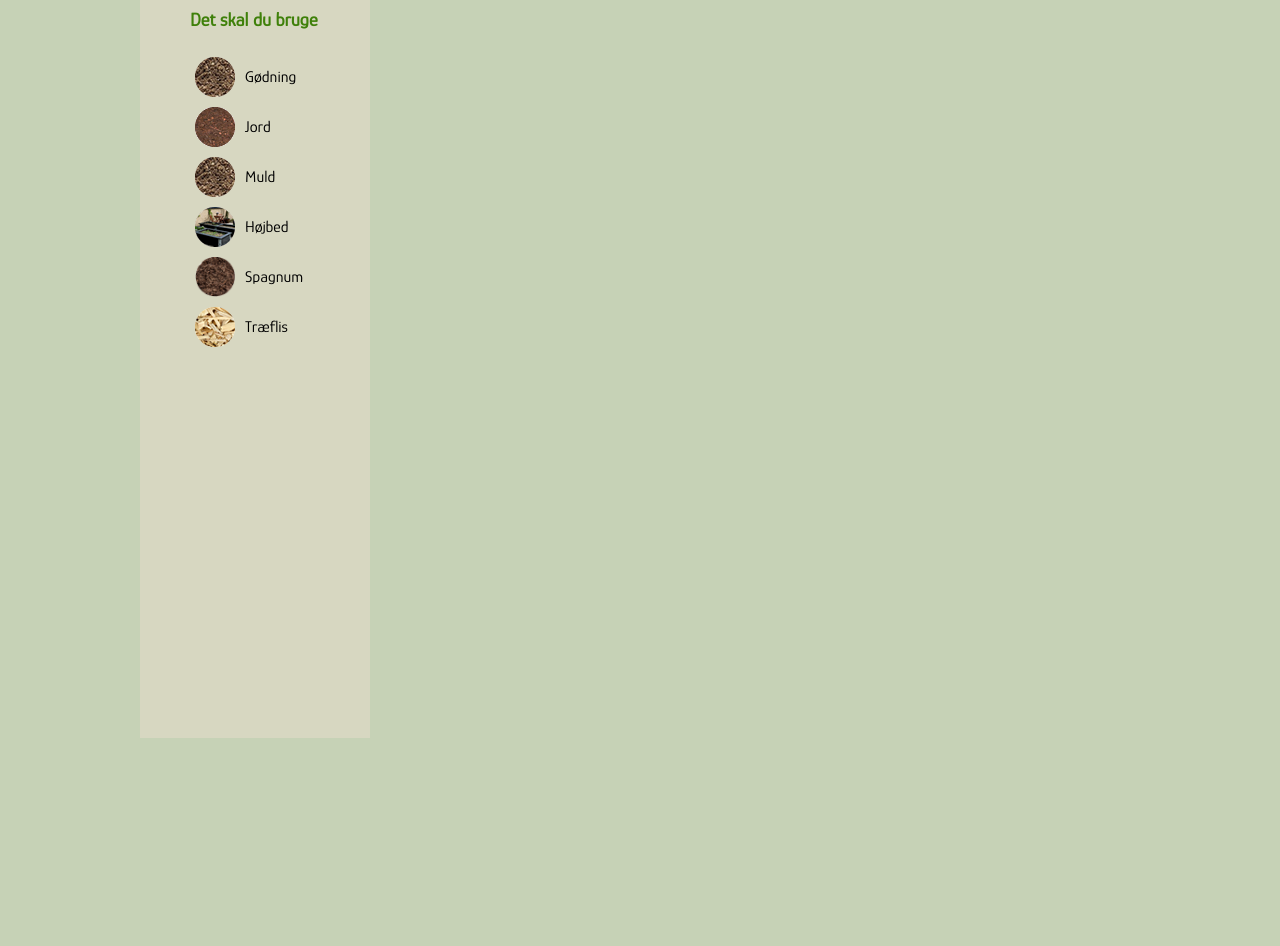
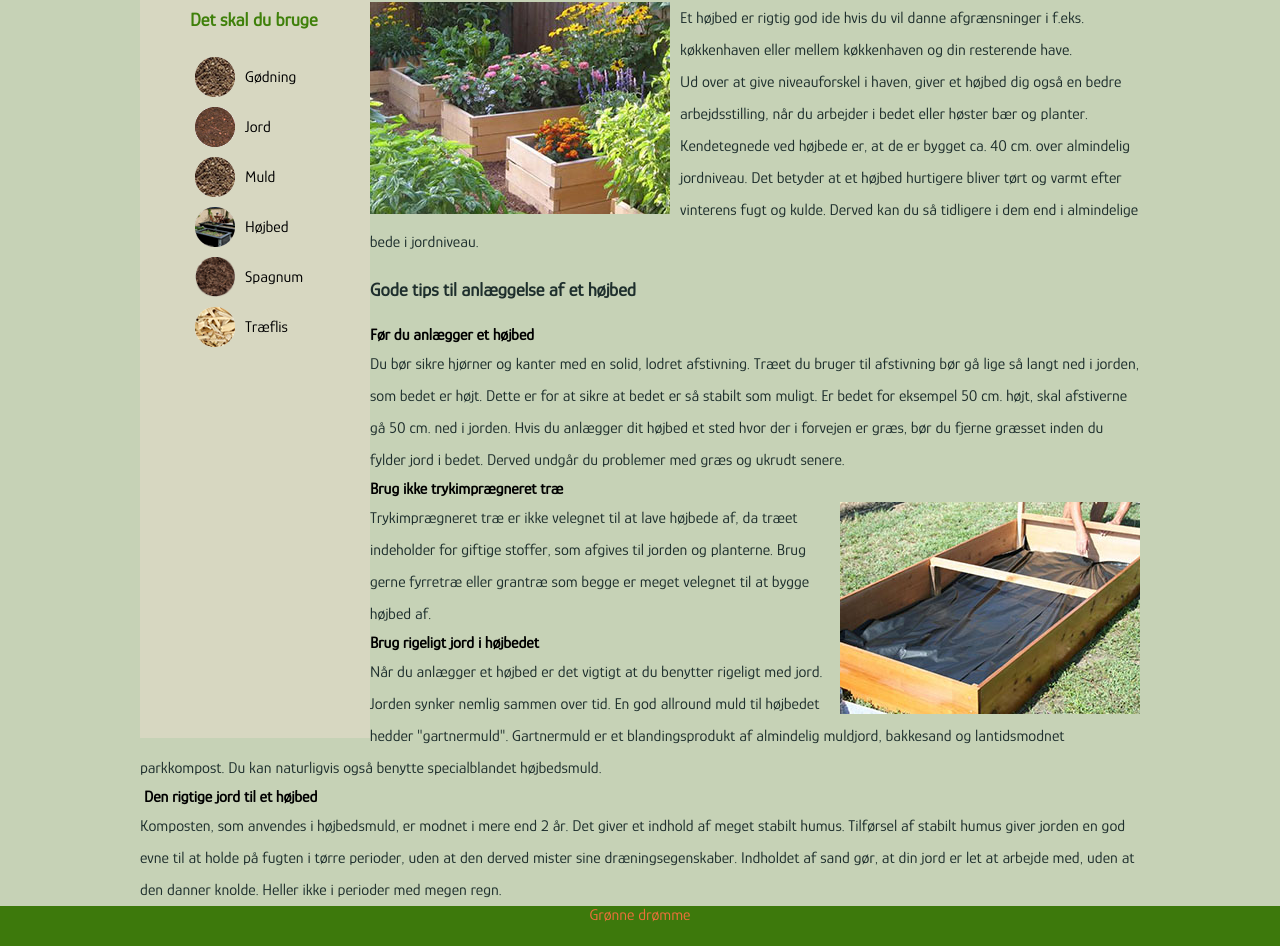
Before and after one commit to Lindegaard1/GroenneDroemme, a plain HTML site: page GronneDromme/blog.html in a window 1280 px wide. Shown: the part 206-1152 px from the top of the page. Before the commit the page ends 944 px from the top, so only its background shows below. Drawn offline with Linux system fonts and the light colour scheme.

Commit message:
Text added to blog

```diff
--- a/GronneDromme/blog.html
+++ b/GronneDromme/blog.html
@@ -37,10 +37,27 @@
                         <img src="img/traeflis.png" alt="Træflis"><span class="SidebarText">Træflis</span>
                     </ul>
                </div>
-
-               <div>
-                   <h2></h2>
-               </div>
+           </article>
+           <article>
+               <h2>Lav dit eget højbed</h2>
+               <img src="img/blog_godt-hojbed.jpg" alt="Højbed" class="Imgfloatleft">
+               <p>Et højbed er rigtig god ide hvis du vil danne afgrænsninger i f.eks. køkkenhaven eller mellem køkkenhaven og din resterende have.</p>
+               <p>Ud over at give niveauforskel i haven, giver et højbed dig også en bedre arbejdsstilling, når du arbejder i bedet eller høster bær og planter.</p>
+               <p>Kendetegnede ved højbede er, at de er bygget ca. 40 cm. over almindelig jordniveau. Det betyder at et højbed hurtigere bliver tørt og varmt efter vinterens fugt og kulde. Derved kan du så tidligere i dem end i almindelige bede i jordniveau.
+                </p>
+                <h3>Gode tips til anlæggelse af et højbed</h3>
+                <h4 class="Overskrifter">Før du anlægger et højbed</h4>
+                <p>Du bør sikre hjørner og kanter med en solid, lodret afstivning. Træet du bruger til afstivning bør gå lige så langt ned i jorden, som bedet er højt. Dette er for at sikre at bedet er så stabilt som muligt. Er bedet for eksempel 50 cm. højt, skal afstiverne gå 50 cm. ned i jorden. Hvis du anlægger dit højbed et sted hvor der i forvejen er græs, bør du fjerne græsset inden du fylder jord i bedet. Derved undgår du problemer med græs og ukrudt senere.
+                </p>
+                <h4 class="Overskrifter">Brug ikke trykimprægneret træ</h4>
+                <img src="img/hojbedsramme.jpg" alt="Højbed ramme" class="Imgfloatright">
+                <p>Trykimprægneret træ er ikke velegnet til at lave højbede af, da træet indeholder for giftige stoffer, som afgives til jorden og planterne. Brug gerne fyrretræ eller grantræ som begge er meget velegnet til at bygge højbed af.
+                </p>
+                <h4 class="Overskrifter"> Brug rigeligt jord i højbedet</h4>
+                <p>Når du anlægger et højbed er det vigtigt at du benytter rigeligt med jord. Jorden synker nemlig sammen over tid. En god allround muld til højbedet hedder "gartnermuld". Gartnermuld er et blandingsprodukt af almindelig muldjord, bakkesand og lantidsmodnet parkkompost. Du kan naturligvis også benytte specialblandet højbedsmuld.
+                </p>
+                <h4 class="Overskrifter">Den rigtige jord til et højbed</h4>
+                <p>Komposten, som anvendes i højbedsmuld, er modnet i mere end 2 år. Det giver et indhold af meget stabilt humus. Tilførsel af stabilt humus giver jorden en god evne til at holde på fugten i tørre perioder, uden at den derved mister sine dræningsegenskaber. Indholdet af sand gør, at din jord er let at arbejde med, uden at den danner knolde. Heller ikke i perioder med megen regn.</p>
            </article>
        </section>
     </main>
--- a/GronneDromme/css/style.css
+++ b/GronneDromme/css/style.css
@@ -28,6 +28,11 @@ h3
     font-size: 1,5rem;
     line-height: 4rem;
     color: hsl(173,22%,15%)
+}
+
+.Overskrifter
+{
+    margin: 4px;
 }
 
 p
@@ -65,7 +70,7 @@ footer
     font-family: 'Glory', sans-serif;
 }
 
-img
+.FrontpageIMG
 {
     width: 1000px;
     border-radius: 10px;
@@ -75,6 +80,18 @@ a img
 {
     width: 200px;
     border-radius: 15px;
+}
+
+.Imgfloatleft
+{
+    float: left;
+    margin-right: 10px;
+}
+
+.Imgfloatright
+{
+    float: right;
+    margin-left: 10px;
 }
 
 main
```
Also changed, not shown: GronneDromme/index.html (+2 -2 lines).
